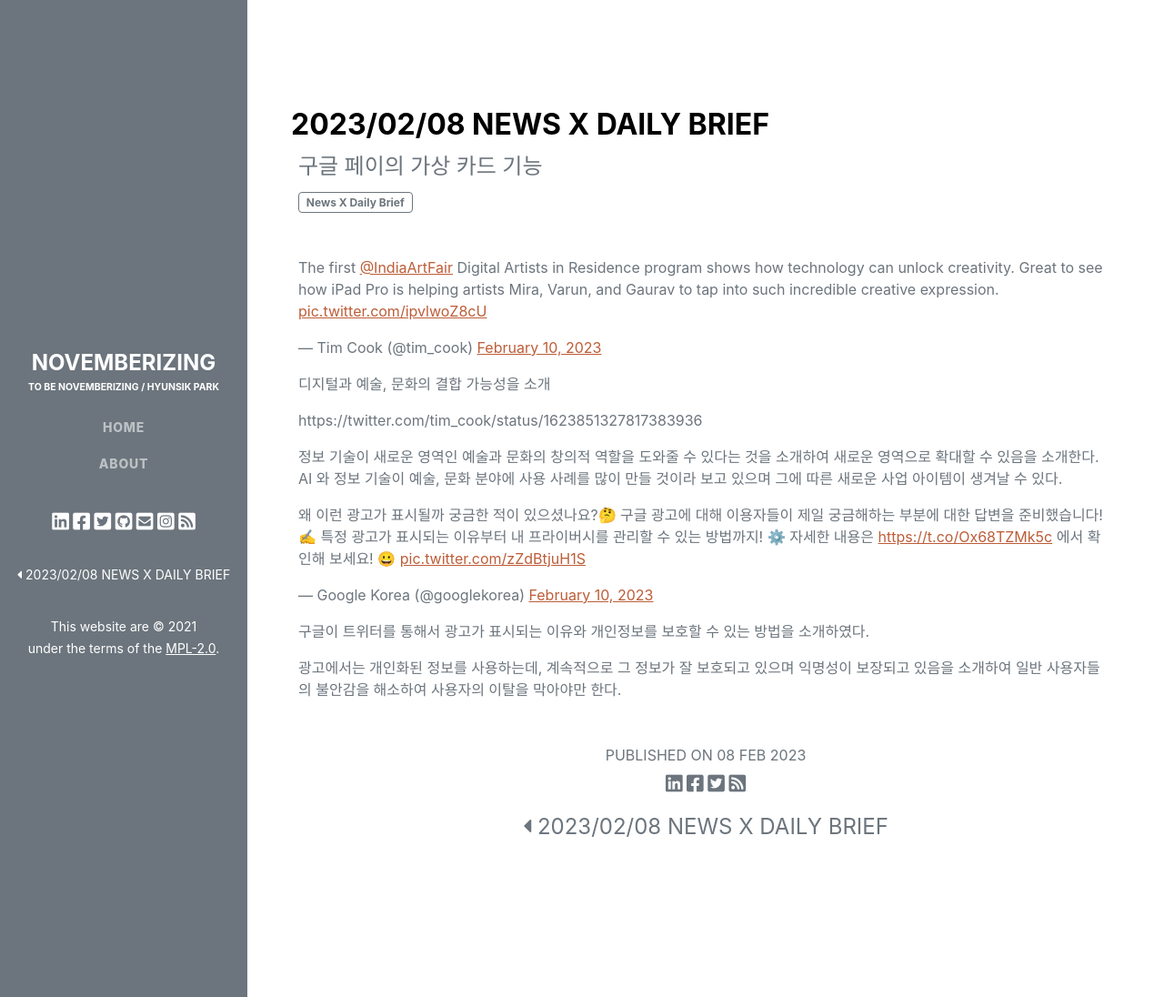
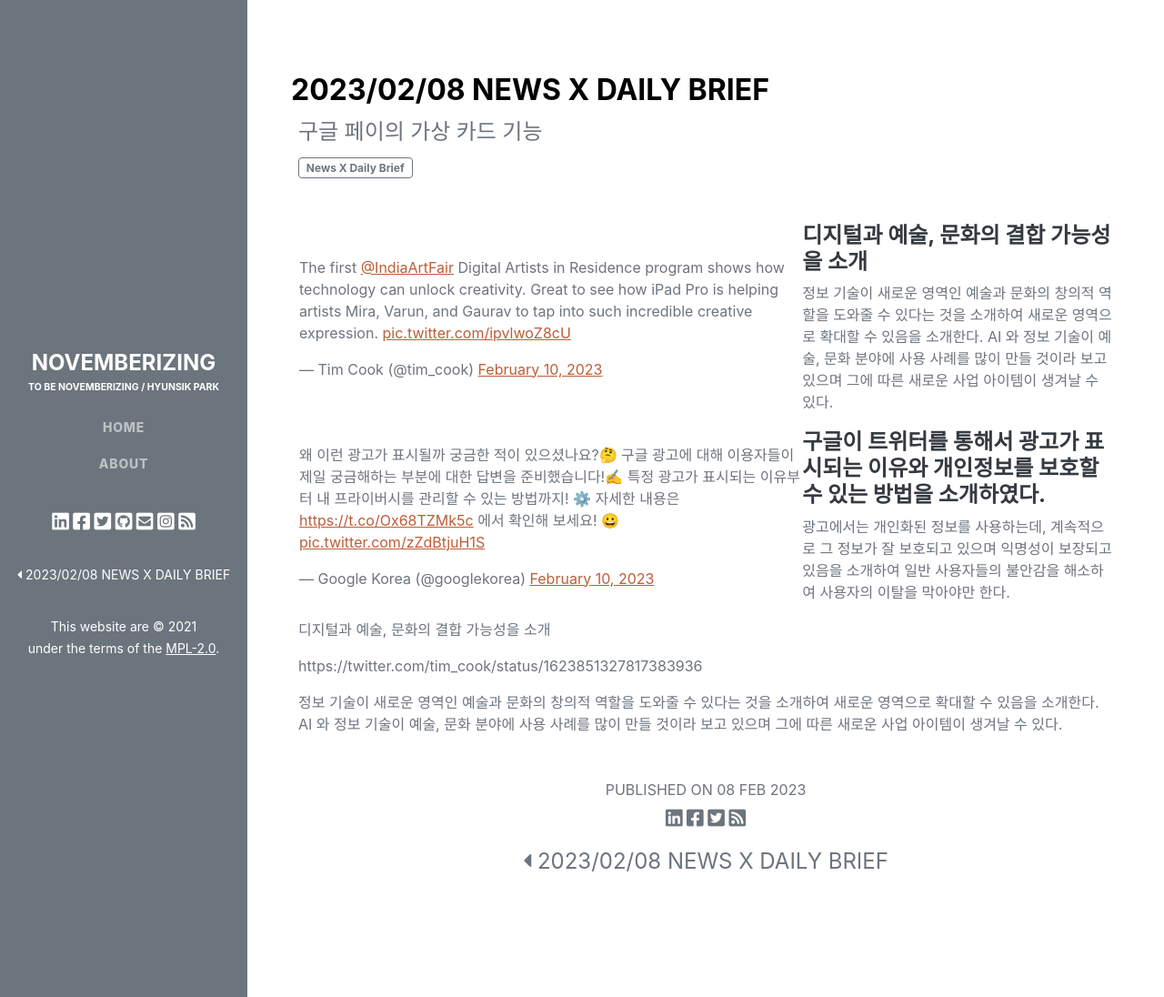
Before and after one commit to novemberizing/novemberizing.github.io, a Jekyll site: the page built from _posts/2023-02-10-TwitterBrief20230210.md, in a window 1280 px wide and 1096 px high. Shown: the whole window at 91% size. Built offline with Jekyll 4.4.1, drawn with Linux system fonts in a browser that asks for light colours; comment, search, counter and statistics services are not loaded.

Commit message:
업데이트

```diff
--- a/_posts/2023-02-10-TwitterBrief20230210.md
+++ b/_posts/2023-02-10-TwitterBrief20230210.md
@@ -8,7 +8,38 @@
 tags: ["News X Daily Brief"]
 ---
 
-<blockquote class="twitter-tweet"><p lang="en" dir="ltr">The first <a href="https://twitter.com/IndiaArtFair?ref_src=twsrc%5Etfw">@IndiaArtFair</a> Digital Artists in Residence program shows how technology can unlock creativity. Great to see how iPad Pro is helping artists Mira, Varun, and Gaurav to tap into such incredible creative expression. <a href="https://t.co/ipvlwoZ8cU">pic.twitter.com/ipvlwoZ8cU</a></p>&mdash; Tim Cook (@tim_cook) <a href="https://twitter.com/tim_cook/status/1623851327817383936?ref_src=twsrc%5Etfw">February 10, 2023</a></blockquote> <script async src="https://platform.twitter.com/widgets.js" charset="utf-8"></script>
+<table>
+    <tbody>
+        <tr>
+            <td>
+                <blockquote class="twitter-tweet"><p lang="en" dir="ltr">The first <a href="https://twitter.com/IndiaArtFair?ref_src=twsrc%5Etfw">@IndiaArtFair</a> Digital Artists in Residence program shows how technology can unlock creativity. Great to see how iPad Pro is helping artists Mira, Varun, and Gaurav to tap into such incredible creative expression. <a href="https://t.co/ipvlwoZ8cU">pic.twitter.com/ipvlwoZ8cU</a></p>&mdash; Tim Cook (@tim_cook) <a href="https://twitter.com/tim_cook/status/1623851327817383936?ref_src=twsrc%5Etfw">February 10, 2023</a></blockquote> <script async src="https://platform.twitter.com/widgets.js" charset="utf-8"></script>
+            </td>
+            <td>
+                <h4>디지털과 예술, 문화의 결합 가능성을 소개</h4>
+                <p>
+                    정보 기술이 새로운 영역인 예술과 문화의 창의적 역할을 도와줄 수 있다는 것을 소개하여
+                    새로운 영역으로 확대할 수 있음을 소개한다. AI 와 정보 기술이 예술, 문화 분야에 사용 사례를
+                    많이 만들 것이라 보고 있으며 그에 따른 새로운 사업 아이템이 생겨날 수 있다.
+                </p>
+            </td>
+        </tr>
+        <tr>
+            <td>
+                <blockquote class="twitter-tweet"><p lang="ko" dir="ltr">왜 이런 광고가 표시될까 궁금한 적이 있으셨나요?🤔 구글 광고에 대해 이용자들이 제일 궁금해하는 부분에 대한 답변을 준비했습니다!✍️ 특정 광고가 표시되는 이유부터 내 프라이버시를 관리할 수 있는 방법까지! ⚙️ 자세한 내용은 <a href="https://t.co/Ox68TZMk5c">https://t.co/Ox68TZMk5c</a> 에서 확인해 보세요! 😀 <a href="https://t.co/zZdBtjuH1S">pic.twitter.com/zZdBtjuH1S</a></p>&mdash; Google Korea (@googlekorea) <a href="https://twitter.com/googlekorea/status/1623874632431603719?ref_src=twsrc%5Etfw">February 10, 2023</a></blockquote> <script async src="https://platform.twitter.com/widgets.js" charset="utf-8"></script>
+            </td>
+            <td>
+                <h4>
+                    구글이 트위터를 통해서 광고가 표시되는 이유와 개인정보를 보호할 수 있는 방법을 소개하였다.
+                </h4>
+                <p>
+                    광고에서는 개인화된 정보를 사용하는데, 계속적으로 그 정보가 잘 보호되고 있으며 익명성이
+                    보장되고 있음을 소개하여 일반 사용자들의 불안감을 해소하여 사용자의 이탈을 막아야만 한다.
+                </p>
+            </td>
+        </tr>
+    </tbody>
+</table>
+
 
 디지털과 예술, 문화의 결합 가능성을 소개
 
@@ -17,10 +48,3 @@
 정보 기술이 새로운 영역인 예술과 문화의 창의적 역할을 도와줄 수 있다는 것을 소개하여
 새로운 영역으로 확대할 수 있음을 소개한다. AI 와 정보 기술이 예술, 문화 분야에 사용 사례를
 많이 만들 것이라 보고 있으며 그에 따른 새로운 사업 아이템이 생겨날 수 있다.
-
-<blockquote class="twitter-tweet"><p lang="ko" dir="ltr">왜 이런 광고가 표시될까 궁금한 적이 있으셨나요?🤔 구글 광고에 대해 이용자들이 제일 궁금해하는 부분에 대한 답변을 준비했습니다!✍️ 특정 광고가 표시되는 이유부터 내 프라이버시를 관리할 수 있는 방법까지! ⚙️ 자세한 내용은 <a href="https://t.co/Ox68TZMk5c">https://t.co/Ox68TZMk5c</a> 에서 확인해 보세요! 😀 <a href="https://t.co/zZdBtjuH1S">pic.twitter.com/zZdBtjuH1S</a></p>&mdash; Google Korea (@googlekorea) <a href="https://twitter.com/googlekorea/status/1623874632431603719?ref_src=twsrc%5Etfw">February 10, 2023</a></blockquote> <script async src="https://platform.twitter.com/widgets.js" charset="utf-8"></script>
-
-구글이 트위터를 통해서 광고가 표시되는 이유와 개인정보를 보호할 수 있는 방법을 소개하였다.
-
-광고에서는 개인화된 정보를 사용하는데, 계속적으로 그 정보가 잘 보호되고 있으며 익명성이
-보장되고 있음을 소개하여 일반 사용자들의 불안감을 해소하여 사용자의 이탈을 막아야만 한다.
```
